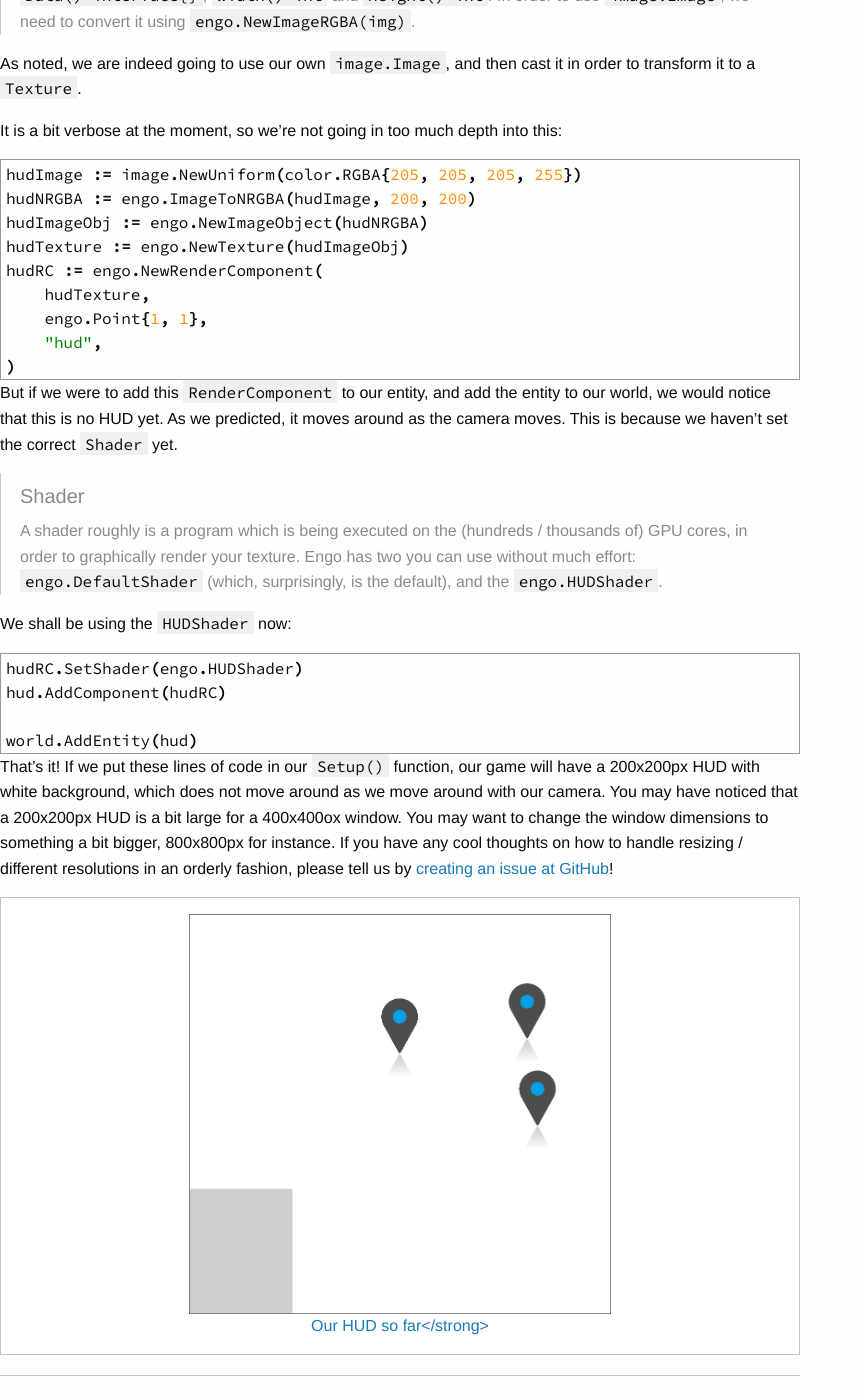
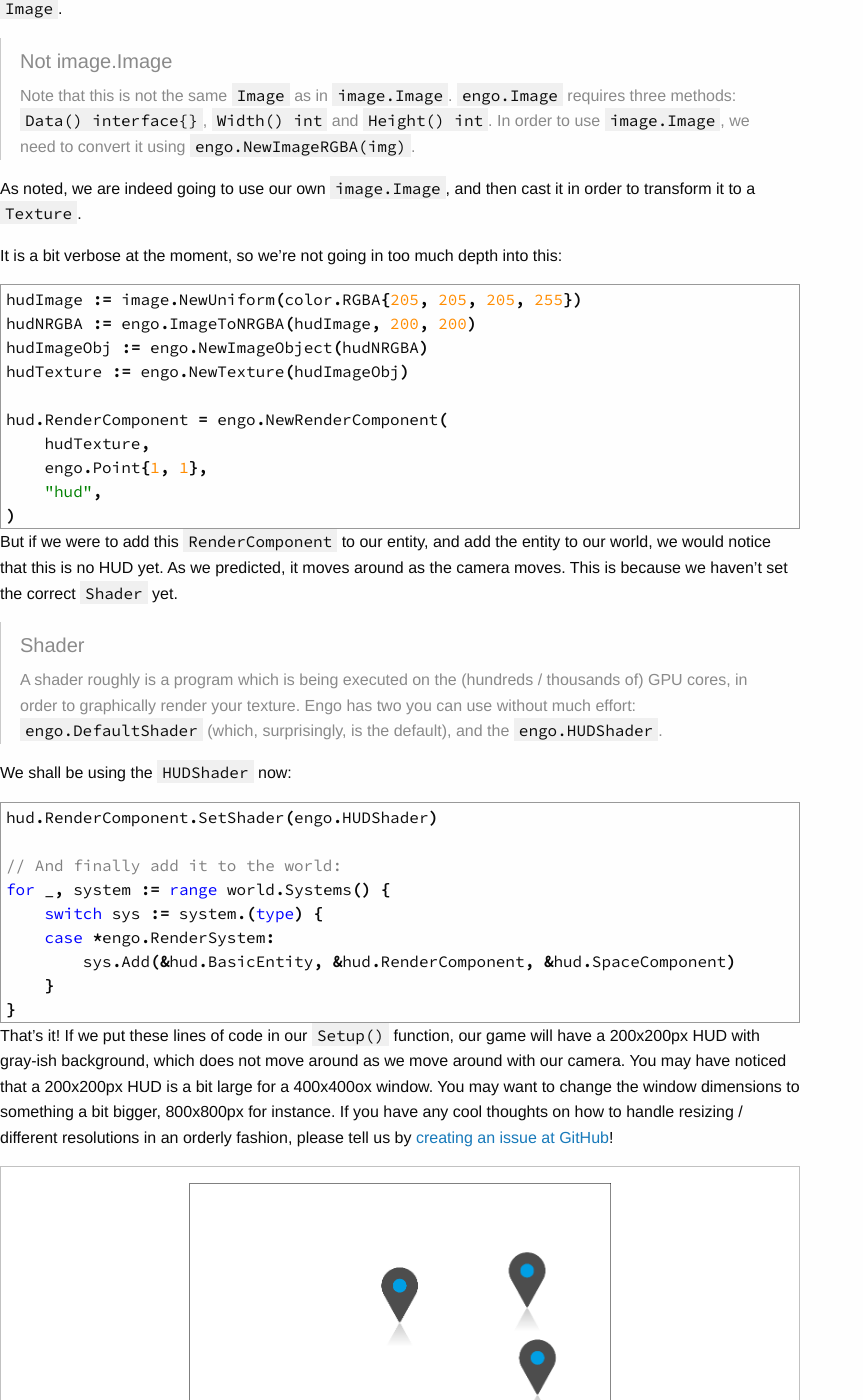
Before and after one commit to EngoEngine/engoengine.github.io, a Jekyll site: the page built from tutorials/_posts/2016-04-12-hud.md, in a window 1280 px wide and 1400 px high, scrolled down 1701 px. Shown: the whole window, without its empty margins (0-863 px from the left). Built offline with Jekyll 4.4.1, drawn with Linux system fonts in a browser that asks for light colours; nearby versions of some CDN libraries; some of the changed text lies outside the part shown.

Commit message:
Updated to ecs

```diff
--- a/tutorials/_posts/2016-04-12-hud.md
+++ b/tutorials/_posts/2016-04-12-hud.md
@@ -44,12 +44,20 @@
 `200`).
 
 {% highlight go %}
-hud := ecs.NewEntity("RenderSystem")
-hud.AddComponent(&engo.SpaceComponent{
+type HUD struct {
+	ecs.BasicEntity
+	engo.RenderComponent
+	engo.SpaceComponent
+}
+{% endhighlight %}
+
+{% highlight go %}
+hud := HUD{BasicEntity: ecs.NewBasic()}
+hud.SpaceComponent = engo.SpaceComponent{
     Position: engo.Point{0, engo.WindowHeight() - 200},
-    200,
-    200,
-})
+    Width:    200,
+    Height:   200,
+}
 {% endhighlight %}
 
 #### RenderComponent
@@ -71,7 +79,8 @@
 hudNRGBA := engo.ImageToNRGBA(hudImage, 200, 200)
 hudImageObj := engo.NewImageObject(hudNRGBA)
 hudTexture := engo.NewTexture(hudImageObj)
-hudRC := engo.NewRenderComponent(
+
+hud.RenderComponent = engo.NewRenderComponent(
     hudTexture,
     engo.Point{1, 1},
     "hud",
@@ -90,13 +99,18 @@
 We shall be using the `HUDShader` now:
 
 {% highlight go %}
-hudRC.SetShader(engo.HUDShader)
-hud.AddComponent(hudRC)
+hud.RenderComponent.SetShader(engo.HUDShader)
 
-world.AddEntity(hud)
+// And finally add it to the world:
+for _, system := range world.Systems() {
+    switch sys := system.(type) {
+    case *engo.RenderSystem:
+        sys.Add(&hud.BasicEntity, &hud.RenderComponent, &hud.SpaceComponent)
+    }
+}
 {% endhighlight %}
 
-That's it! If we put these lines of code in our `Setup()` function, our game will have a 200x200px HUD with white
+That's it! If we put these lines of code in our `Setup()` function, our game will have a 200x200px HUD with gray-ish
 background, which does not move around as we move around
 with our camera. You may have noticed that a 200x200px HUD is a bit large for a 400x400ox window. You may want to change
 the window dimensions to something a bit bigger, 800x800px for instance. If you have any cool thoughts on how to handle
```
